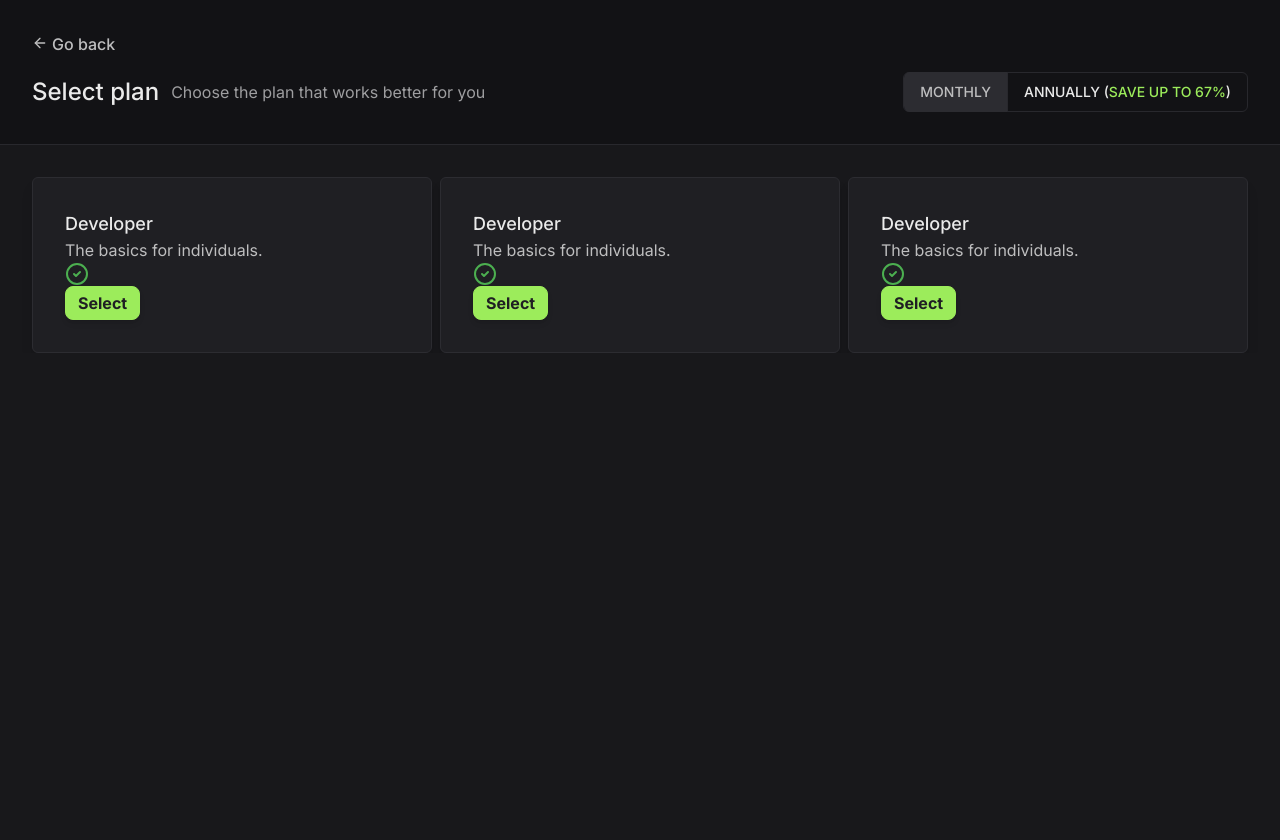
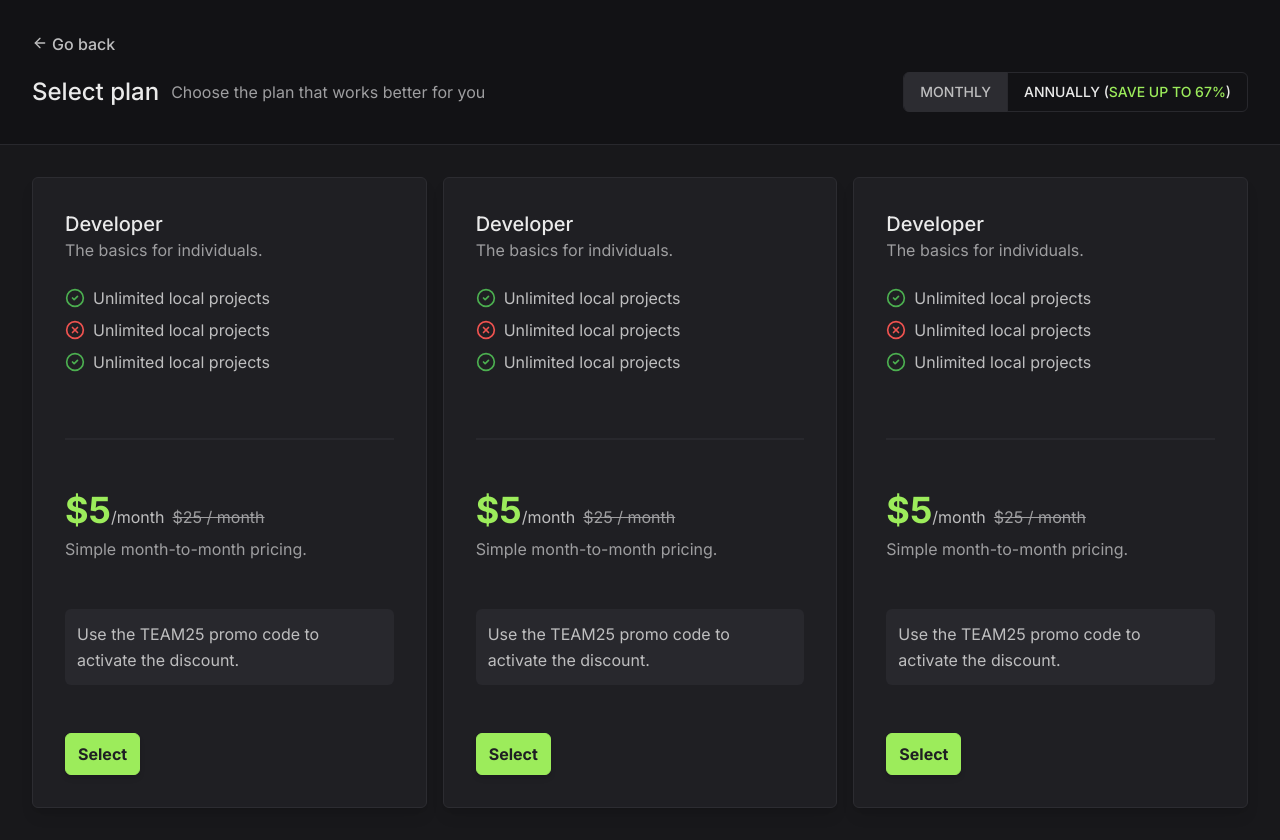
Before and after one commit to charmingruby/ymir, a Next.js app in the folder web/: page /pricing in a window 1280 px wide. Before the commit the page ends 800 px from the top, so only its background shows below. Built offline with nearby package versions, Linux system fonts and the light colour scheme.

Commit message:
first style of pricing card

```diff
--- a/web/src/app/pricing/components/card.tsx
+++ b/web/src/app/pricing/components/card.tsx
@@ -1,31 +1,55 @@
 import { Box } from '@/components/ui/box'
 import { Button } from '@/components/ui/button'
-
-import { LuCheckCircle2 } from 'react-icons/lu'
+import { Permission } from './permission'
 
 export function PricingCard() {
   return (
     <Box spacing="lg">
-      <div>
+      <div className="w-full">
         {/* Header */}
-        <header className="flex flex-col">
-          <h3 className="text-lg font-medium text-gray-50">Developer</h3>
-          <span className="">The basics for individuals.</span>
+        <header className="mb-6 flex flex-col">
+          <h3 className="text-xl font-medium text-gray-50">Developer</h3>
+          <span className="text-gray-200">The basics for individuals.</span>
         </header>
 
         {/* Permissions */}
-        <div>
-          <LuCheckCircle2 className="text-2xl text-success-300" />
+        <div className="mb-16 flex flex-col gap-2">
+          <Permission text="Unlimited local projects" permitted />
+          <Permission text="Unlimited local projects" permitted={false} />
+          <Permission text="Unlimited local projects" permitted />
         </div>
 
         {/* Separator */}
-        <div />
+        <div className="mb-16 h-0.5 w-full bg-gray-600" />
 
         {/* Pricing */}
-        <div></div>
+        <div className="mb-12 flex flex-col gap-2">
+          <div className="flex items-baseline gap-2">
+            {/* Price */}
+            <div>
+              <span className="text-4xl font-semibold leading-3 text-primary-300">
+                $5
+              </span>
+              <span className="leading-3 text-gray-100">/month</span>
+            </div>
+
+            {/* Sale */}
+            <span className="leading-3 text-gray-200 line-through">
+              $25 / month
+            </span>
+          </div>
+
+          {/* Explanation */}
+          <p className="text-gray-200">Simple month-to-month pricing.</p>
+        </div>
+
+        {/* Sale code */}
+        <div className="mb-12 w-full rounded-md bg-gray-600 p-3 leading-relaxed">
+          Use the TEAM25 promo code to activate the discount.
+        </div>
 
         {/* Button */}
-        <Button small className="px-16">
+        <Button className="w-full px-20 sm:w-auto">
           <span className="text-base font-semibold">Select</span>
         </Button>
       </div>
--- a/web/src/app/pricing/components/permission.tsx
+++ b/web/src/app/pricing/components/permission.tsx
@@ -1,3 +1,5 @@
+import { LuCheckCircle2, LuXCircle } from 'react-icons/lu'
+
 interface PermissionProps {
   permitted: boolean
   text: string
@@ -9,5 +11,19 @@ export function Permission({
   permitted,
   text,
 }: PermissionProps) {
-  return <div>Permission</div>
+  return (
+    <div className="flex items-center gap-2">
+      {/* Icon */}
+      {permitted ? (
+        <LuCheckCircle2 className="text-xl text-success-300" />
+      ) : (
+        <LuXCircle className="text-xl text-danger-300" />
+      )}
+
+      {/* Permission Text */}
+      <div>
+        <span className="">{text}</span>
+      </div>
+    </div>
+  )
 }
--- a/web/src/app/pricing/page.tsx
+++ b/web/src/app/pricing/page.tsx
@@ -12,8 +12,8 @@ export default function Pricing() {
       </div>
 
       <Container larger>
-        <div className="pt-8">
-          <div className="grid grid-cols-1 gap-2 lg:grid-cols-3">
+        <div className="py-8">
+          <div className="grid grid-cols-1 gap-4 md:grid-cols-2 lg:grid-cols-3">
             <PricingCard />
             <PricingCard />
             <PricingCard />
--- a/web/src/components/ui/button.tsx
+++ b/web/src/components/ui/button.tsx
@@ -18,7 +18,7 @@ export function Button({
   return (
     <button
       className={clsx(
-        'flex items-center justify-center rounded-lg border px-3 text-sm font-medium shadow-md transition-colors',
+        'flex items-center justify-center rounded-md border px-3 text-sm font-medium shadow-md transition-colors',
         className,
         {
           'py-1': small,
```
